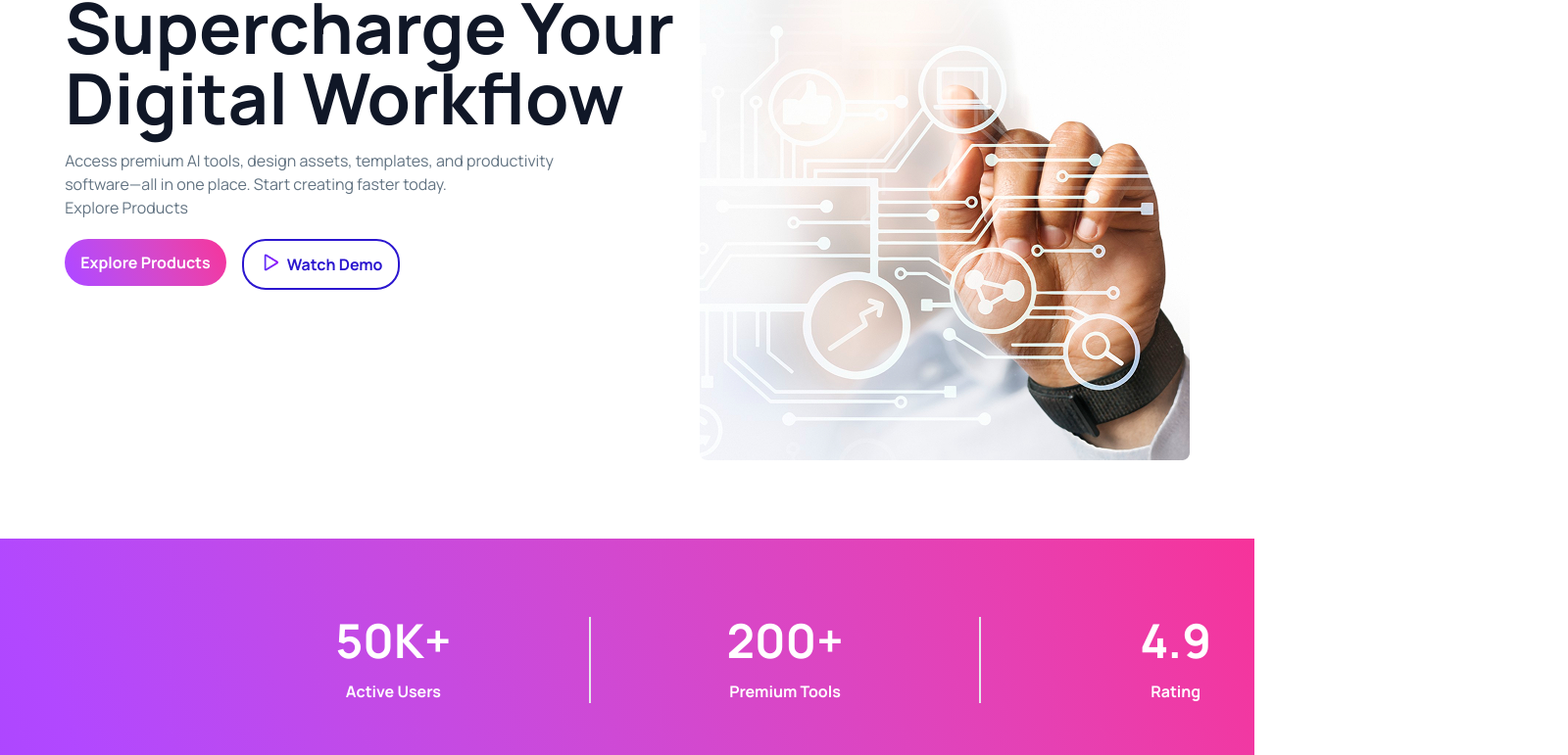
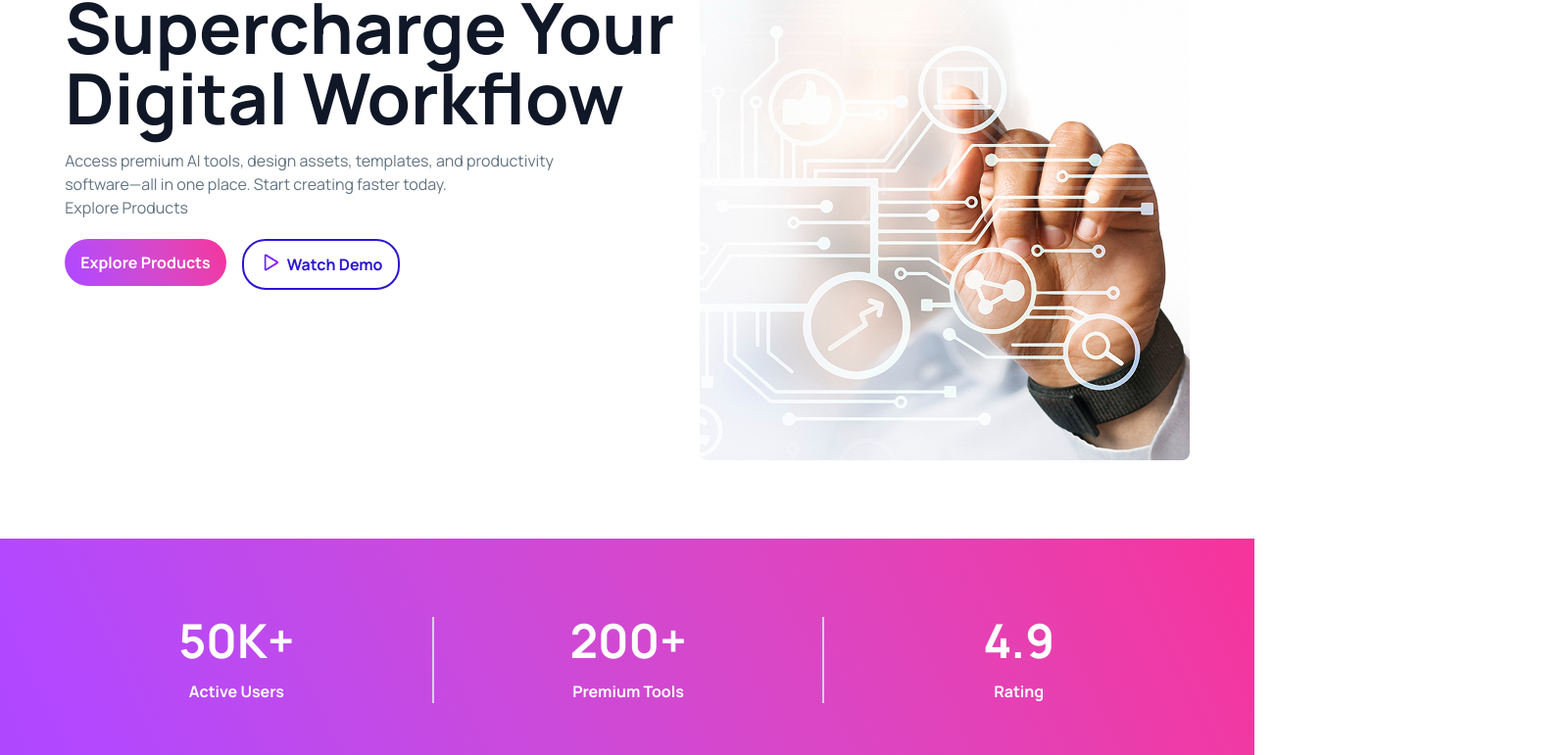
Before and after one commit to Kuasha12/digitols-platform, a React (Vite) app: page / in a window 1280 px wide. Shown: the part 280-1051 px from the top of the page at 98% size, 1600 px wide, since content can reach past the window. Built offline with nearby package versions, Linux system fonts and the light colour scheme.

Commit message:
commit Message

```diff
--- a/src/components/reating/Reating.jsx
+++ b/src/components/reating/Reating.jsx
@@ -4,7 +4,7 @@ const Reating = () => {
   return (
     <div className='pt-20'>
       <div className='bg-linear-65 from-purple-500 to-pink-500  '>
-        <div className='flex  justify-center items-center w-[1600px] h-[247px] '>
+        <div className='flex  justify-center items-center w-full h-[247px] '>
           <div className='w-[398.67px]   justify-center items-center '>
             <h1 className='flex justify-center items-center font-bold text-white text-5xl'>
               50K+
@@ -13,7 +13,7 @@ const Reating = () => {
               Active Users
             </p>
           </div>
-          <div className='w-[398.67px]  justify-center items-center border-l-2 border-l-gray-200'>
+          <div className='w-[398.67px] bolder justify-center items-center border-l-2 border-gray-300'>
             <h1 className='flex justify-center items-center font-bold text-white text-5xl'>
               200+
             </h1>
@@ -21,7 +21,7 @@ const Reating = () => {
               Premium Tools
             </p>
           </div>
-          <div className='w-[398.67px] justify-center items-center border-l-2 border-l-gray-200'>
+          <div className='w-[398.67px] justify-center items-center border-l-2 border-gray-300 '>
             <h1 className='flex justify-center items-center font-bold text-white text-5xl'>
               4.9
             </h1>
```
